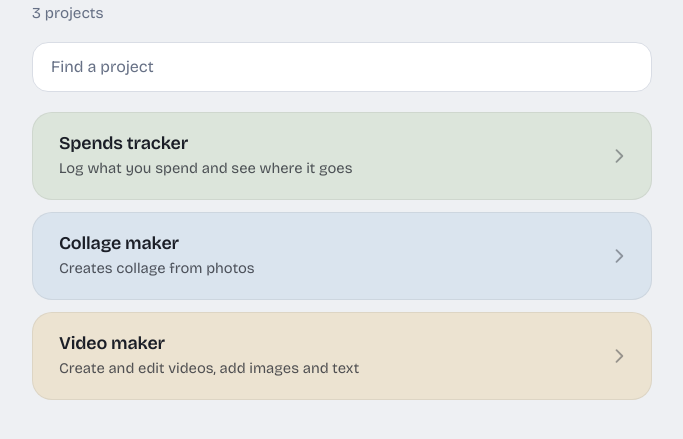
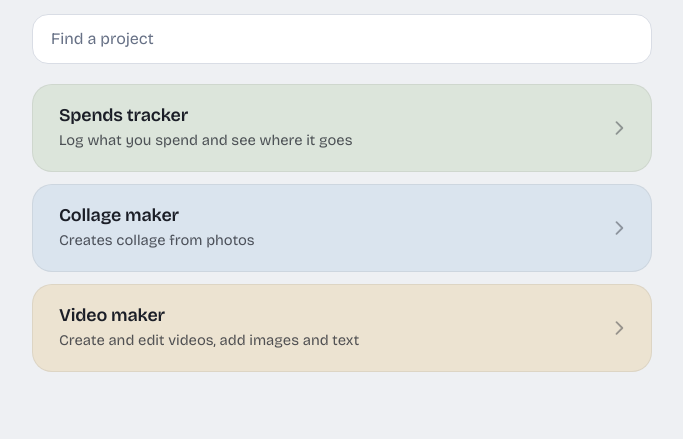
Before and after one commit to anktsngh48/nkt-sankra, a plain HTML site: page index.html in a window 1280 px wide. Shown: the part 115-554 px from the top of the page, without its empty margins (298-981 px from the left). Drawn offline with nearby package versions, Linux system fonts and the light colour scheme.

Commit message:
Update index.html

```diff
--- a/index.html
+++ b/index.html
@@ -69,7 +69,6 @@
       line-height: 1;
       letter-spacing: -.03em;
     }
-    .count { margin: 10px 0 0; font-size: .95rem; color: var(--muted); }
     .search { margin: 20px 0 20px; }
     .search input {
       display: block;
@@ -158,7 +157,6 @@
 <body>
   <main>
     <h1 id="title">NKT Tools</h1>
-    <p class="count" id="count" aria-live="polite"></p>
 
     <div class="search">
       <input id="search" type="search" placeholder="Find a project" aria-label="Find a project"
@@ -195,7 +193,7 @@
     const CHEVRON = '<svg class="chev" viewBox="0 0 24 24" fill="none" stroke="currentColor" stroke-width="2.2" stroke-linecap="round" stroke-linejoin="round" aria-hidden="true"><path d="M9 5l7 7-7 7"/></svg>';
 
     const $ = id => document.getElementById(id);
-    const list = $("list"), search = $("search"), count = $("count");
+    const list = $("list"), search = $("search");
 
     document.title = PAGE_TITLE;
     $("title").textContent = PAGE_TITLE;
@@ -356,7 +354,6 @@
 
     function renderWeb(q) {
       list.replaceChildren();
-      count.textContent = "Nothing in your projects. Searching the web instead.";
 
       // Always available: search for exactly what was typed
       list.append(makeWebCard(`Search DuckDuckGo for “${q}”`, q, "web-main", 1));
@@ -404,7 +401,6 @@
 
       if (addr) {
         // A website address was typed or pasted: offer to open it directly
-        count.textContent = "That looks like a website address.";
         const open = makeCard({ name: `Open ${prettyHost(addr)}`, link: addr, note: addr, slot: 1 });
         open.classList.add("web-main");
         list.append(open);
@@ -413,7 +409,6 @@
         return;
       }
       if (!projects.length && !q) {
-        count.textContent = "";
         list.append(emptyMessage("No projects yet. Add your first one in the list called", "PROJECTS"));
         return;
       }
@@ -421,9 +416,6 @@
         renderWeb(search.value.trim()); // nothing matches in the list, so act as a DuckDuckGo search bar
         return;
       }
-      count.textContent = q
-        ? `${shown.length} of ${projects.length} projects`
-        : `${projects.length} ${projects.length === 1 ? "project" : "projects"}`;
       list.append(...shown.map(makeCard));
     }
 
```
